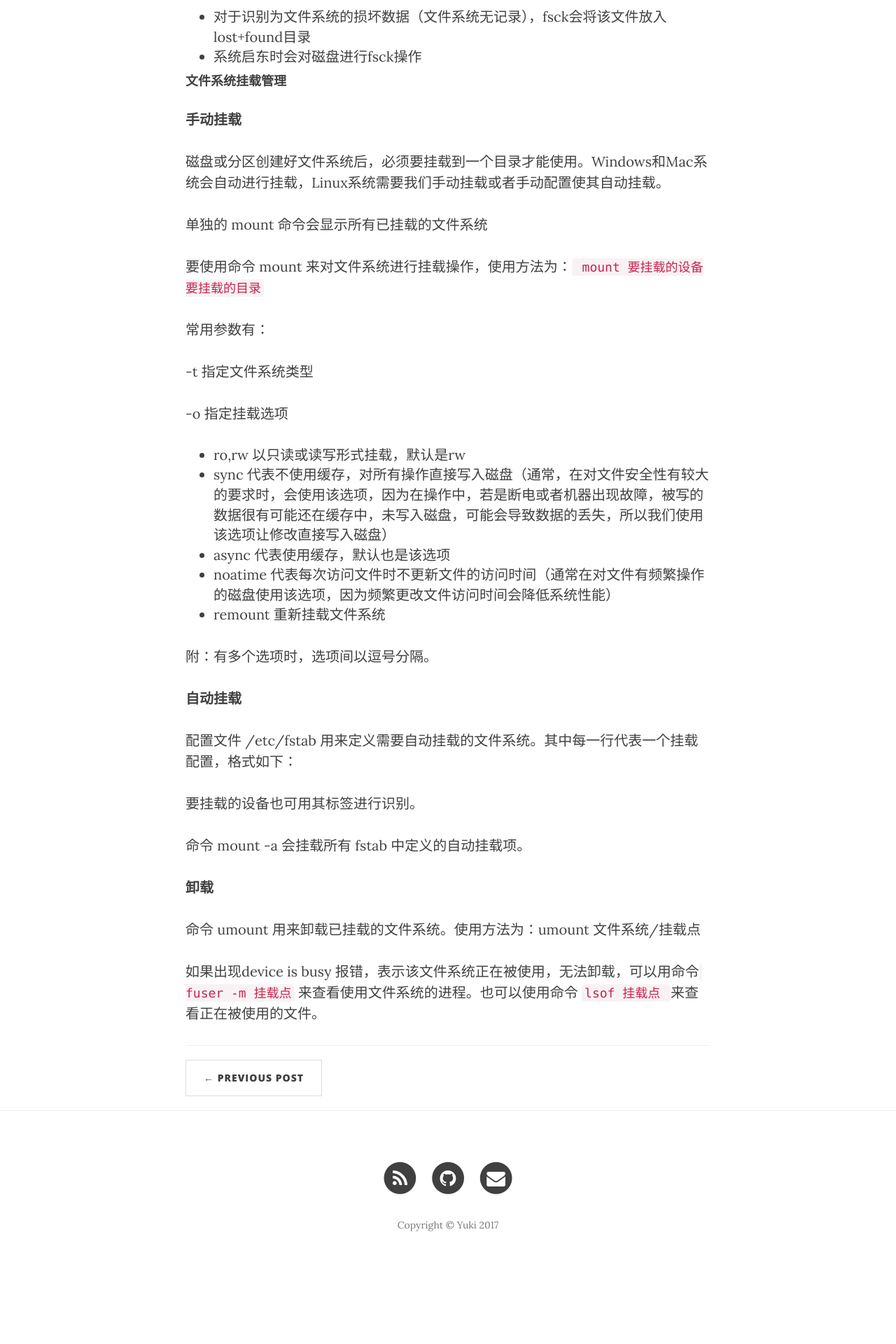
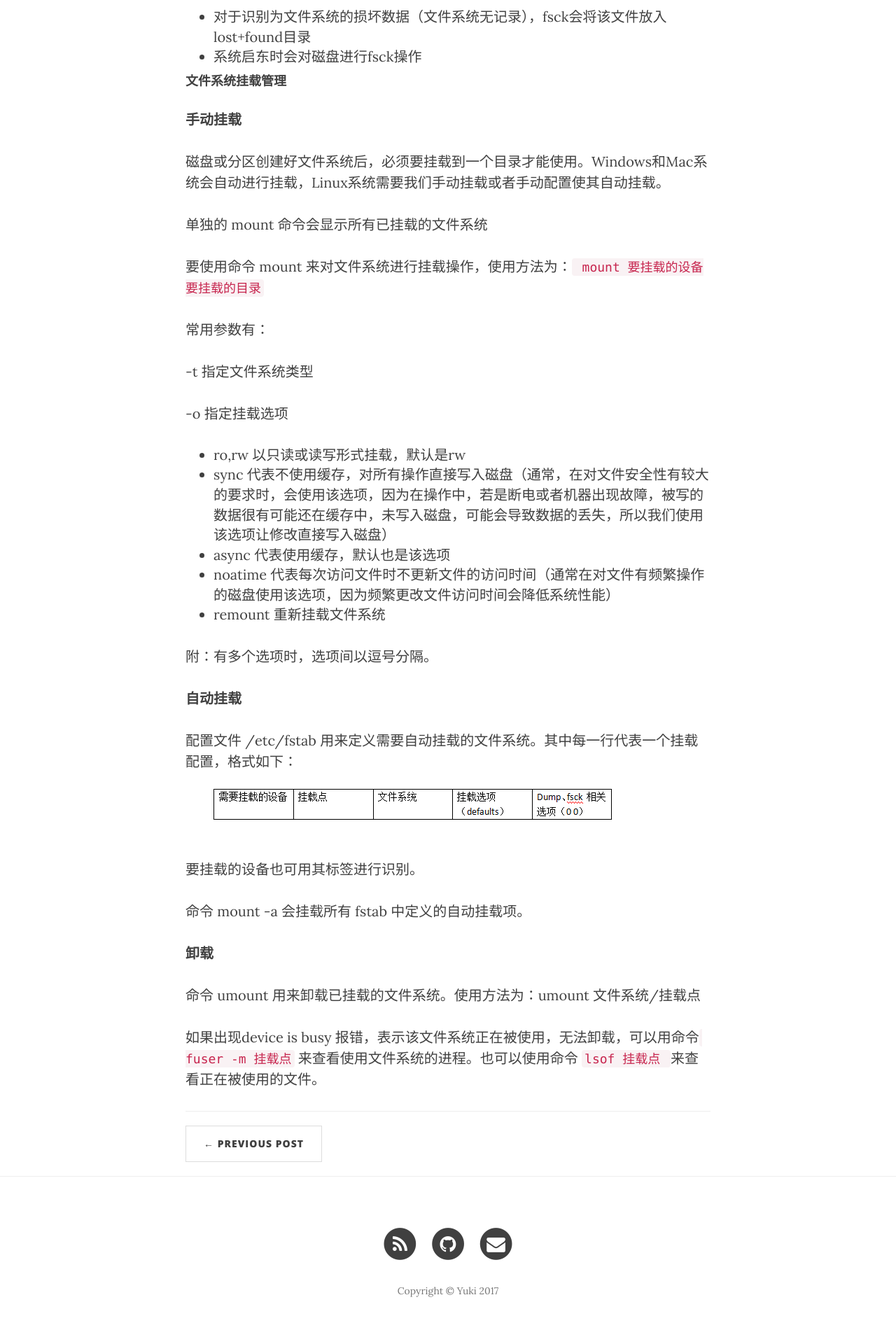
Before and after one commit to PrincessQyy/PrincessQyy.GitHub.io, a Jekyll site: the page built from _posts/2017-3-6-[Linux]management of disk and file system.md, in a window 1280 px wide. Shown: the part 4028-5948 px from the top of the page at 70% size. Built offline with Jekyll 4.4.1, drawn with Linux system fonts in a browser that asks for light colours; nearby versions of some CDN libraries; before the commit the page ends 5854 px from its top, so only the background shows below that.

Commit message:
change picture address after force

```diff
--- a/_posts/2017-3-6-[Linux]management of disk and file system.md
+++ b/_posts/2017-3-6-[Linux]management of disk and file system.md
@@ -143,7 +143,7 @@ author:     "Yuki"
 **自动挂载**
 
 配置文件 /etc/fstab 用来定义需要自动挂载的文件系统。其中每一行代表一个挂载配置，格式如下：
-<img href="../../../../img/blogs/management of disk and file system/disk.png">
+<img src="../../../../../img/blogs/management of disk and file system/disk.png">
 
 要挂载的设备也可用其标签进行识别。
 
```
Also changed, not shown: _posts/2017-3-2-[Linux]basic operation of file.md (+1 -1 lines).
